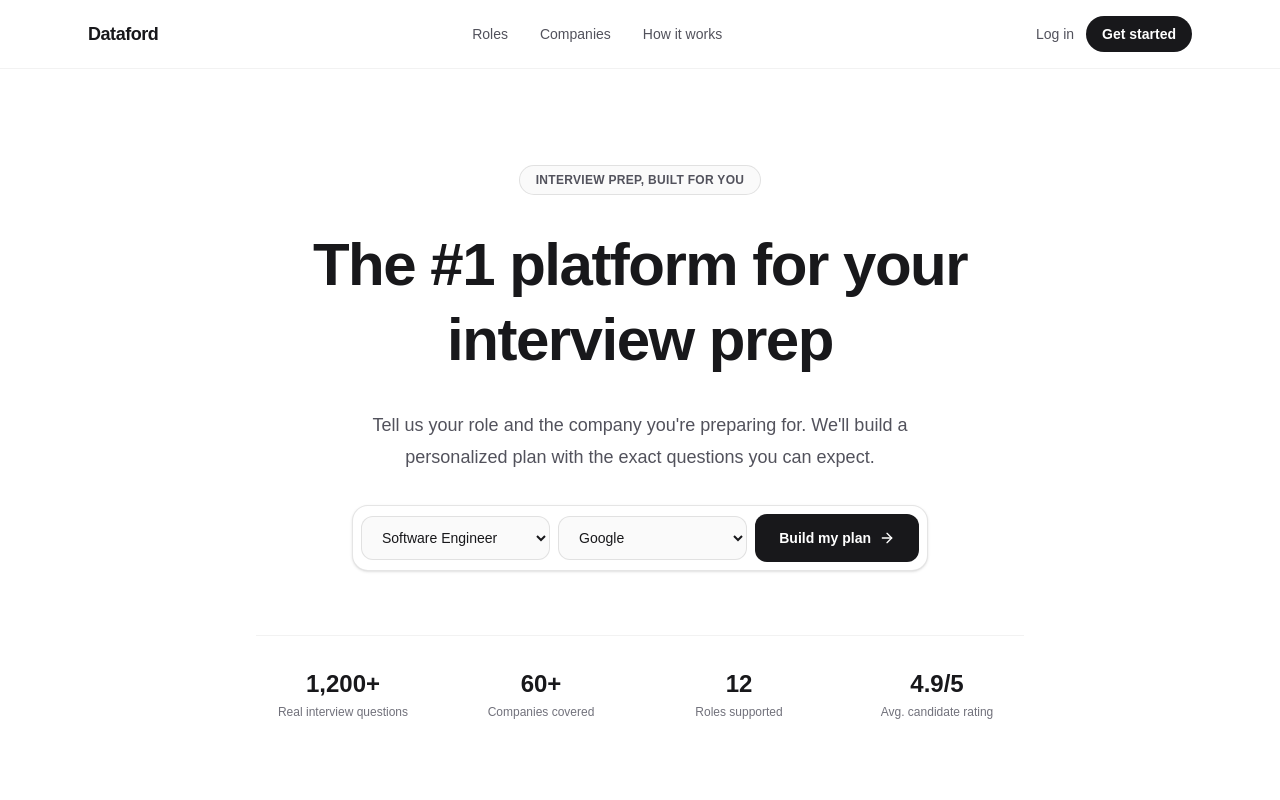
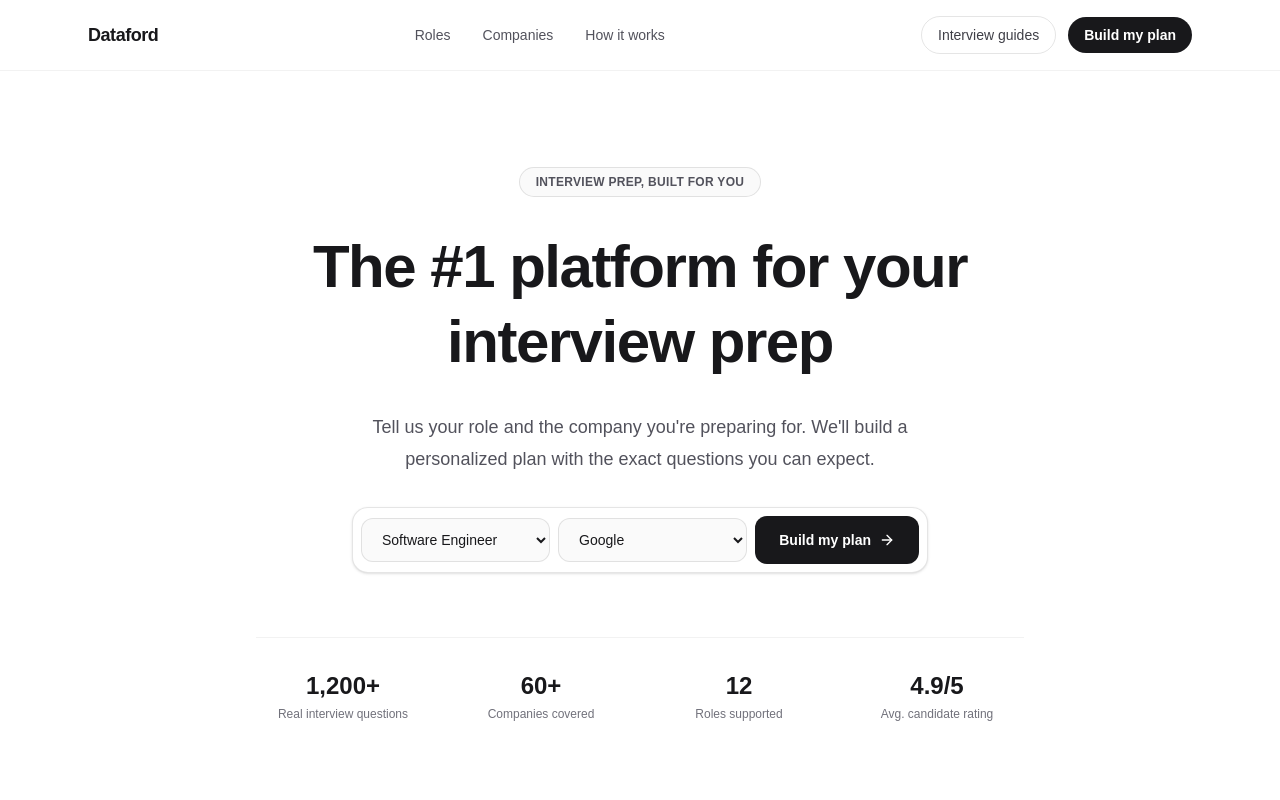
Before and after one commit to serpentmodel/MissyPrep, a Next.js app: page / in a window 1280 px wide. Shown: the top 800 px of the page. Built offline with nearby package versions, Linux system fonts and the light colour scheme.

Commit message:
Make nav CTAs Build my plan (primary) and Interview guides (secondary)
Replace "Log in" / "Get started" with an outlined "Interview guides"
secondary link and a solid "Build my plan" primary CTA in the header.

```diff
--- a/src/app/page.tsx
+++ b/src/app/page.tsx
@@ -49,17 +49,17 @@ export default function Home() {
             </a>
           </div>
           <div className="flex items-center gap-3">
-            <Link
-              href="#"
-              className="hidden text-sm font-medium text-zinc-600 hover:text-zinc-900 dark:text-zinc-400 dark:hover:text-zinc-100 sm:block"
+            <a
+              href="#roles"
+              className="hidden rounded-full border border-black/10 px-4 py-2 text-sm font-medium text-zinc-700 transition-colors hover:border-zinc-300 hover:text-zinc-900 dark:border-white/10 dark:text-zinc-300 dark:hover:border-zinc-700 dark:hover:text-zinc-100 sm:block"
             >
-              Log in
-            </Link>
+              Interview guides
+            </a>
             <Link
               href="#plan"
               className="rounded-full bg-zinc-900 px-4 py-2 text-sm font-semibold text-white transition-colors hover:bg-zinc-700 dark:bg-white dark:text-zinc-900 dark:hover:bg-zinc-200"
             >
-              Get started
+              Build my plan
             </Link>
           </div>
         </nav>
```
